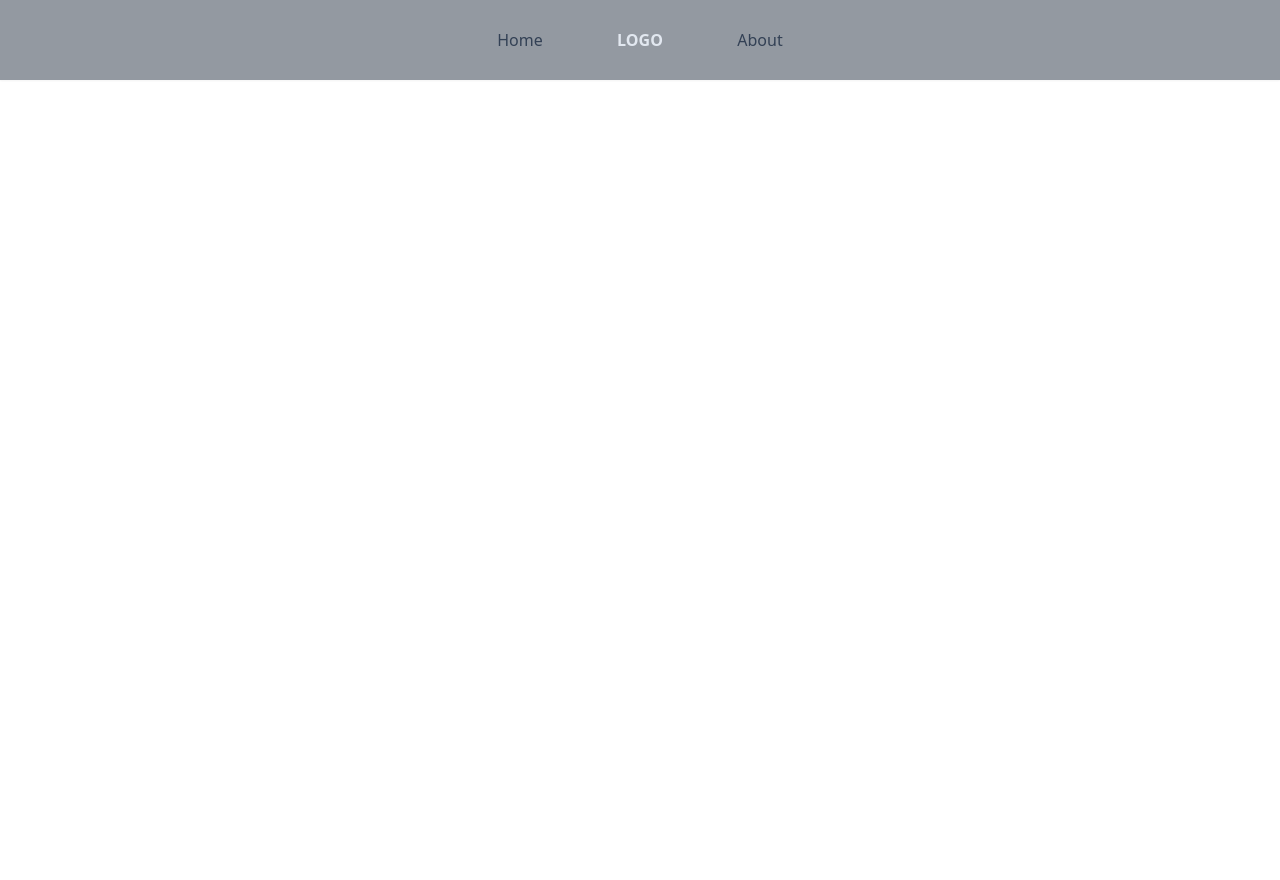
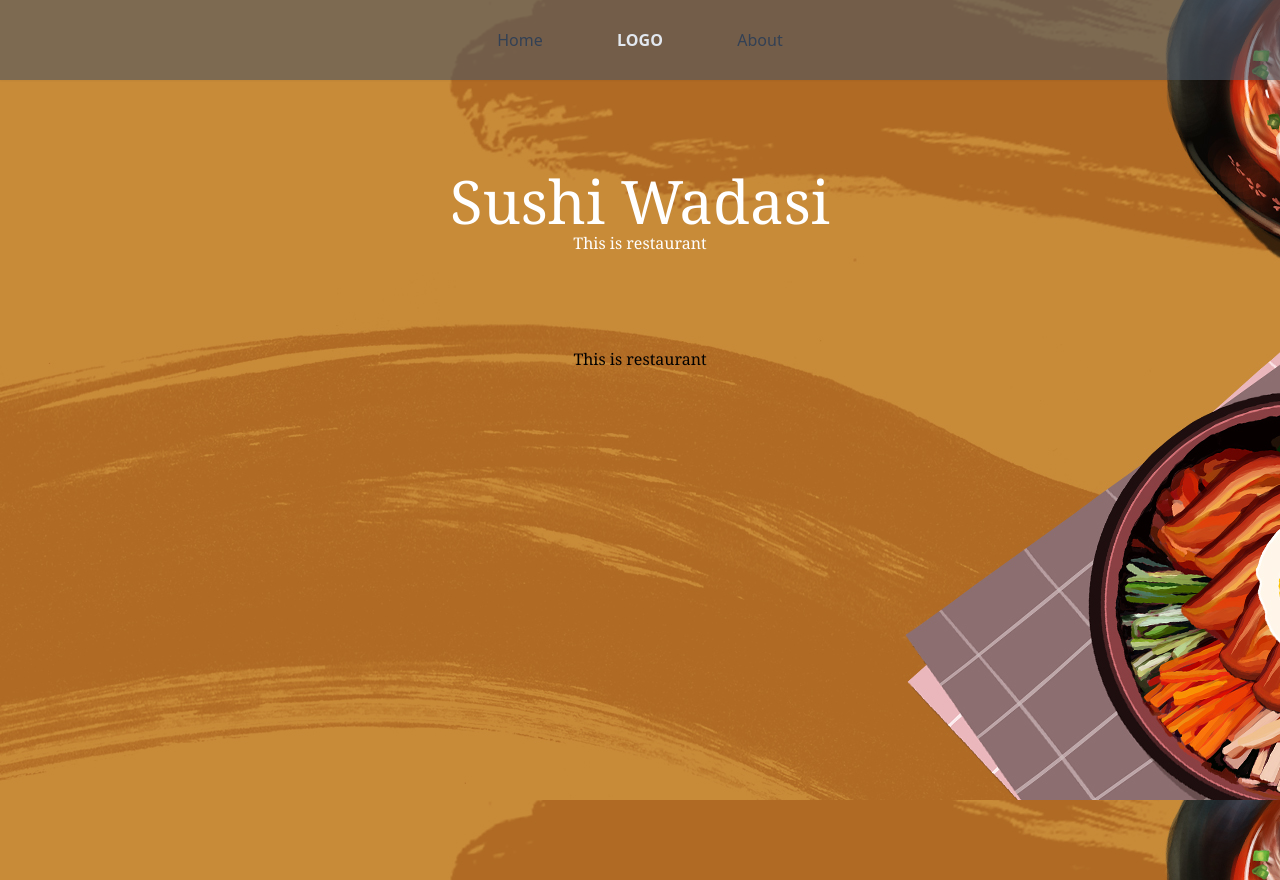
Before and after one commit to hahmadqayyum/sushi-wadasi, a plain HTML site: page index.html in a window 1280 px wide. Before the commit the page ends 800 px from the top, so only its background shows below. Drawn offline with nearby package versions, Linux system fonts and the light colour scheme.

Commit message:
fisrt section + nav

```diff
--- a/index.html
+++ b/index.html
@@ -6,8 +6,33 @@
     <meta name="viewport" content="width=device-width, initial-scale=1.0" />
     <script src="https://cdn.tailwindcss.com"></script>
     <title>Sushi Wadasi</title>
+    <style>
+      #scrollbar::-webkit-scrollbar {
+        width: 10px;
+        height: 3px;
+      }
+
+      #scrollbar::-webkit-scrollbar-track {
+        border-radius: 100vh;
+        background: #f7f4ed;
+      }
+
+      #scrollbar::-webkit-scrollbar-thumb {
+        background: #e0cbcb;
+        border-radius: 100vh;
+        border: 3px solid #f6f7ed;
+      }
+
+      #scrollbar::-webkit-scrollbar-thumb:hover {
+        background: #c0a0b9;
+      }
+    </style>
   </head>
-  <body>
+  <body
+    class="bg-fixed bg-cover"
+    id="scrollbar"
+    style="background-image: url(./assests/bg.jpg)"
+  >
     <div>
       <header
         class="flex flex-row justify-center items-center top-0 left-0 sticky w-screen h-20 bg-gray-600/60 shadow-inner shadow-sm"
@@ -17,7 +42,9 @@
             class="rounded-md cursor-pointer flex items-center justify-center h-10 w-20 text-slate-700 font-medium hover:bg-slate-500 hover:text-slate-200 duration-200"
             >Home</a
           >
-          <a class="rounded-md flex cursor-pointer items-center justify-center h-auto w-20 text-slate-200 font-bold" >
+          <a
+            class="rounded-md flex cursor-pointer items-center justify-center h-auto w-20 text-slate-200 font-bold"
+          >
             LOGO
           </a>
           <a
@@ -26,6 +53,18 @@
           >
         </nav>
       </header>
+      <main class="h-screen w-screen">
+        <section class="h-screen w-screen flex flex-col justify-center items-center " >
+          <div class="flex flex-col justify-center text-white items-center text-bold font-serif text-6xl h-1/3 " >
+            <h1>Sushi Wadasi</h1>
+            <p class="text-base" >This is restaurant</p>
+          </div>
+          <div class="flex justify-center items-start text-bold font-serif  h-1/3" >
+            <p>This is restaurant</p>
+          </div>
+          <div class="h-1/3" ></div>
+        </section>
+      </main>
     </div>
   </body>
 </html>
```
Also changed, not shown: assests/bg.jpg (added).
